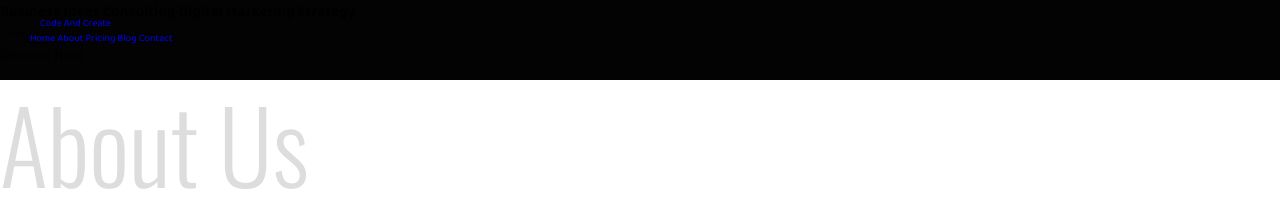
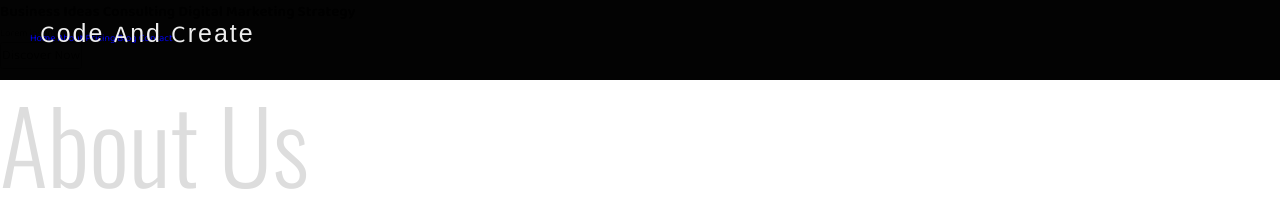
Before and after one commit to seshan-b/PROJECT___Business_Agency, a plain HTML site: page index.html in a window 1280 px wide. Shown: the top 197 px of the page. Drawn offline with nearby package versions, Linux system fonts and the light colour scheme.

Commit message:
Edited Styles

```diff
--- a/style.css
+++ b/style.css
@@ -75,3 +75,10 @@ html {
     top: 1.5rem;
     left: 4rem;
 }
+
+.logo a {
+    font-family: "MADE Soulmaze",sans-serif;
+    font-size: 2.5rem;
+    color: #eee;
+    letter-spacing: 0.2rem;
+}
```
